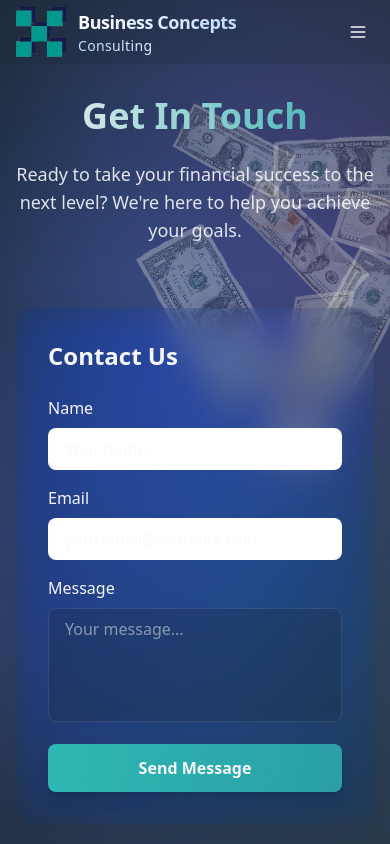
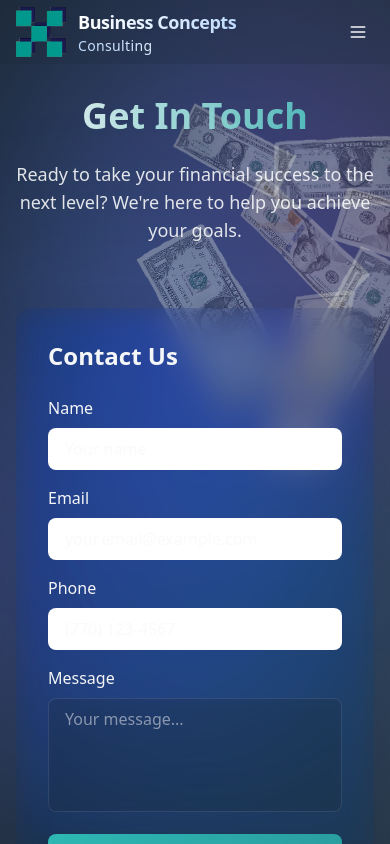
Before and after one commit to KobeBrooks/business-concepts-consulting, a Next.js app in the folder business-concepts-consulting/: page /contact in a window 390 px wide. Shown: the top 844 px of the page. Built offline with nearby package versions, Linux system fonts and the light colour scheme; a web font is replaced by a local one.

Commit message:
add phone number

```diff
--- a/business-concepts-consulting/src/components/ContactForm.jsx
+++ b/business-concepts-consulting/src/components/ContactForm.jsx
@@ -8,6 +8,7 @@ export default function ContactForm() {
   const [formData, setFormData] = useState({
     name: '',
     email: '',
+    phone: '',
     message: ''
   });
   const [status, setStatus] = useState({
@@ -43,6 +44,7 @@ export default function ContactForm() {
         {
           from_name: formData.name,
           from_email: formData.email,
+          phone: formData.phone,
           message: formData.message,
           to_email: 'chrisearle.bcc@gmail.com',
         },
@@ -57,7 +59,7 @@ export default function ContactForm() {
       });
 
       // Reset form
-      setFormData({ name: '', email: '', message: '' });
+      setFormData({ name: '', email: '', phone: '', message: '' });
 
       // Clear success message after 5 seconds
       setTimeout(() => {
@@ -120,6 +122,18 @@ export default function ContactForm() {
           />
         </div>
         <div>
+          <label className="block mb-2 text-secondary-gray">Phone</label>
+          <input
+            type="tel"
+            name="phone"
+            value={formData.phone}
+            onChange={handleChange}
+            className="w-full px-4 py-2 rounded-lg bg-glass/50 backdrop-blur-sm border border-glass-border text-black placeholder-secondary-gray/50 focus:outline-none focus:border-accent-teal focus:ring-2 focus:ring-accent-teal/20"
+            placeholder="(770) 123-4567"
+            disabled={status.loading}
+          />
+        </div>
+        <div>
           <label className="block mb-2 text-secondary-gray">Message</label>
           <textarea
             name="message"
```
